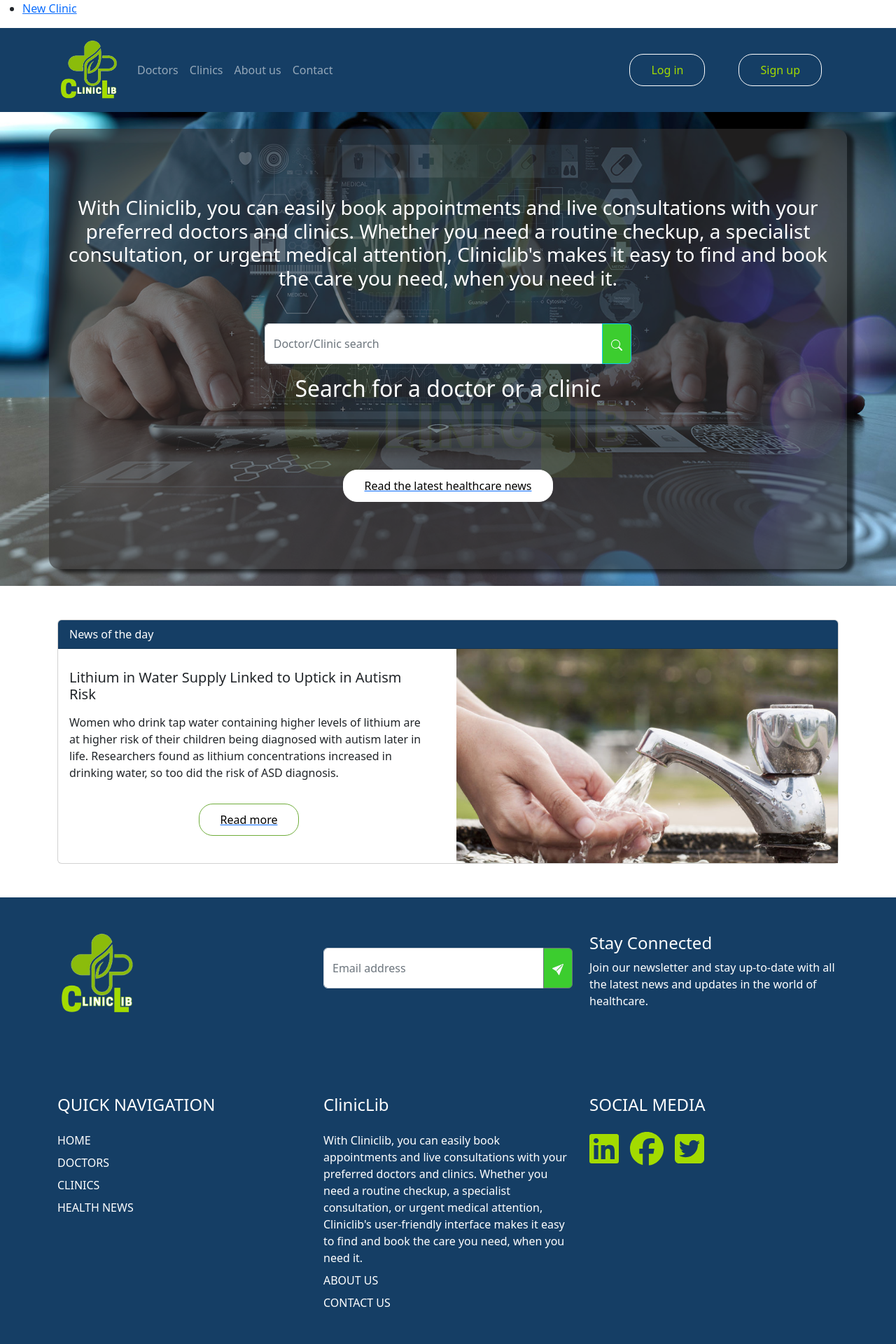
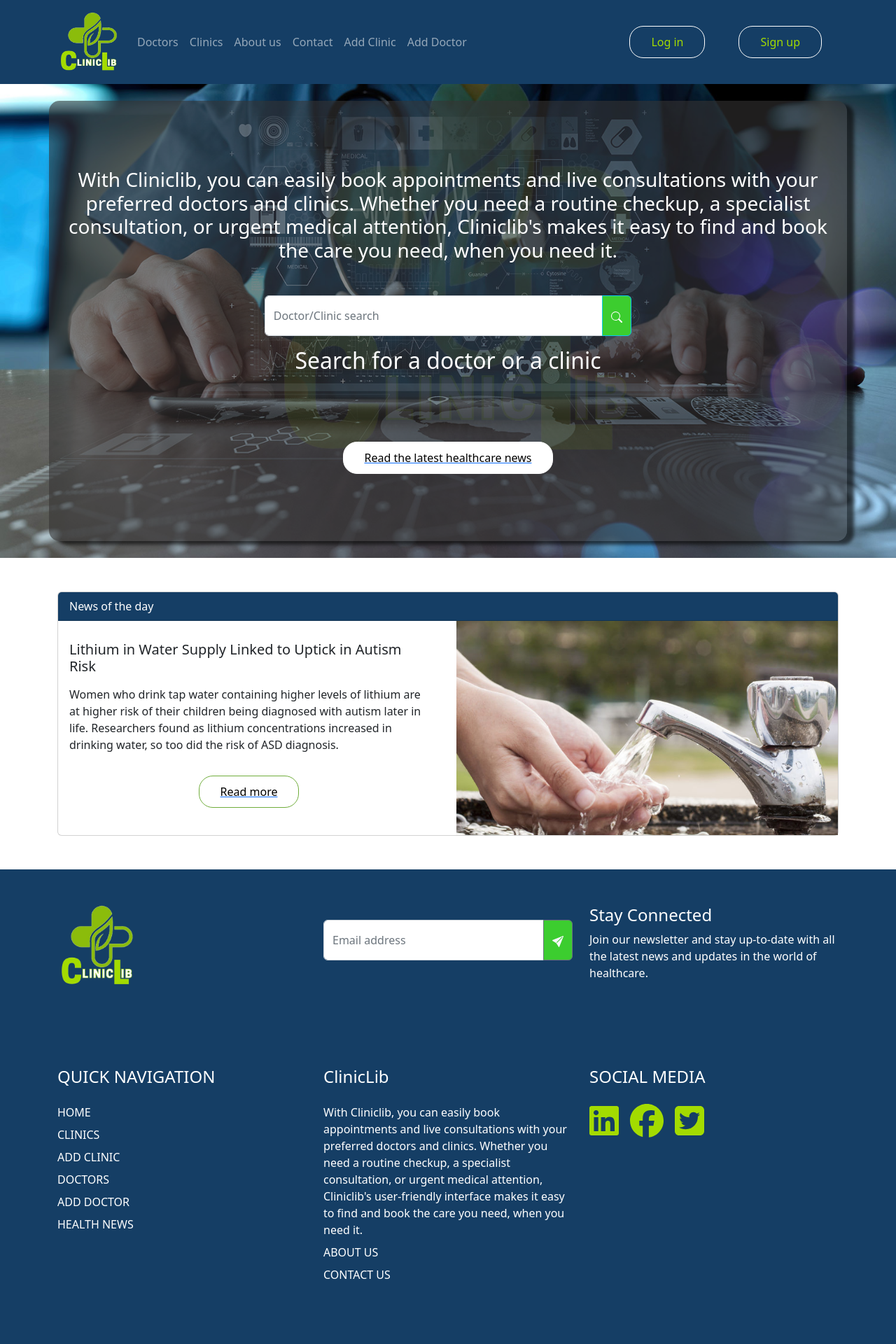
Before and after one commit to yassercoding/ClinicLib, a React (Create React App) app in the folder client/: page / in a window 1280 px wide. Shown: the top 1920 px of the page at 70% size. Built offline with nearby package versions, Linux system fonts and the light colour scheme; no server answers.

Commit message:
updated navbar and footer

```diff
--- a/client/src/App.css
+++ b/client/src/App.css
@@ -126,27 +126,7 @@
 
 
 
-/* css footer */
-#footer {
-  background-color: #153E65;
-  color: white;
-  text-align: left;
-}
-#footer .input-group > .form-control,
-.input-group > .form-floating,
-.input-group > .form-select {
-  height: calc(3.5rem + 2px);
-}
 
-.logo-footer{
-  width: 32%;
-}
-#footer .fa-lg{
-  font-size: 3em;
-  color: rgb(163, 219, 0);
-}
-
-/* end css footer */
 
 /* css contact */
 .contact {
@@ -355,9 +335,28 @@
 /* end css contact */
 
 
+/* css footer */
+#footer {
+  background-color: #153E65;
+  color: white;
+  text-align: left;
+}
+#footer .input-group > .form-control,
+.input-group > .form-floating,
+.input-group > .form-select {
+  height: calc(3.5rem + 2px);
+}
+
+.logo-footer{
+  width: 32%;
+}
+#footer .fa-lg{
+  font-size: 3em;
+  color: rgb(163, 219, 0);
+}
 #footer .nav-item {
   color:white;
   text-decoration: none;
+}
 
-}
-/* end css footer */
+/* END css footer */
--- a/client/src/App.js
+++ b/client/src/App.js
@@ -18,17 +18,8 @@
 
 
 function App() {
-  return ( <>
-    <div className="App">
-      <nav>
-        <ul>
+  return (
 
-          <li>
-            <NavLink to="/clinics/new">New Clinic</NavLink>
-          </li>
-        </ul>
-      </nav>
-    </div>
     <div>
       <ClinicNavbar/>
       <Routes>
@@ -44,7 +35,7 @@
 
       <Footer />
     </div>
-    </>
+
   );
 }
 
--- a/client/src/components/ClinicNavbar.js
+++ b/client/src/components/ClinicNavbar.js
@@ -18,6 +18,8 @@
           <Nav.Link href="/clinics">Clinics</Nav.Link>
           <Nav.Link href="/about">About us</Nav.Link>
           <Nav.Link href="/contact">Contact</Nav.Link>
+          <Nav.Link href="/clinics/new">Add Clinic</Nav.Link>
+          <Nav.Link href="/">Add Doctor</Nav.Link>
 
         </Nav>
 
--- a/client/src/components/Footer.js
+++ b/client/src/components/Footer.js
@@ -61,11 +61,17 @@
                 HOME
               </Link>
 
+              <Link className="nav-item mb-2" to="/clinics">
+                CLINICS
+                </Link>
+              <Link className="nav-item mb-2" to="/clinics/new">
+                ADD CLINIC
+                </Link>
               <li className="nav-item mb-2">
                 DOCTORS
               </li>
               <li className="nav-item mb-2">
-                CLINICS
+                ADD DOCTOR
               </li>
 
               <li className="nav-item mb-2">
```
